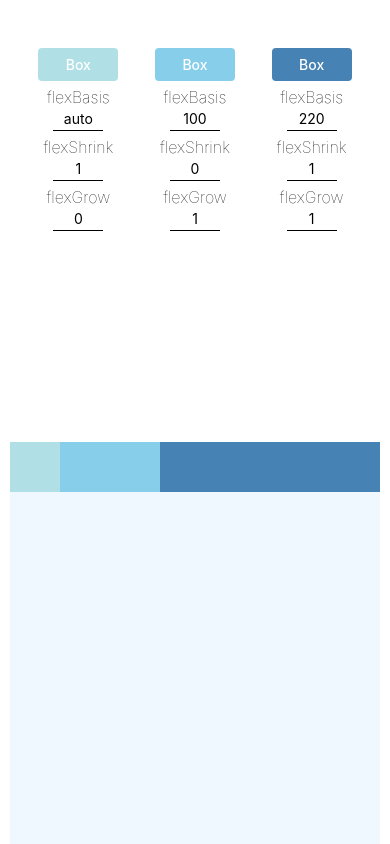
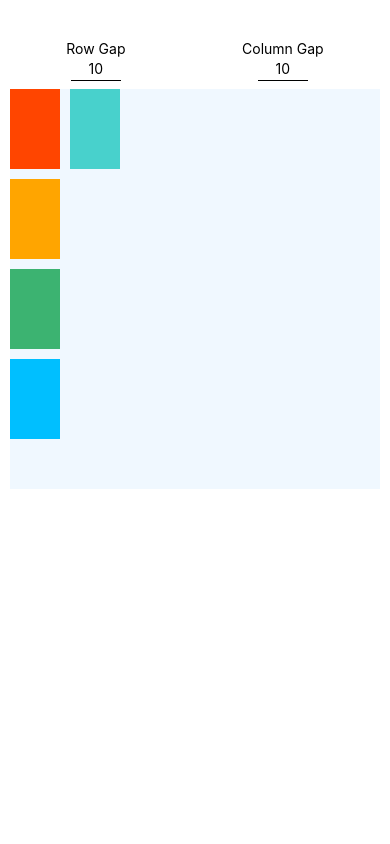
Before and after one commit to Hussain-hamim/Taskly, a React Native app: screen / in a window 390 px wide. Built offline with nearby package versions, Linux system fonts and the light colour scheme.

Commit message:
Row Gap, Column Gap and Gap

```diff
--- a/App.js
+++ b/App.js
@@ -1,184 +1,97 @@
 import React, { useState } from "react";
-import {
-  View,
-  Text,
-  TextInput,
-  StyleSheet,
-  KeyboardAvoidingView,
-} from "react-native";
+import { View, Text, StyleSheet, TextInput } from "react-native";
 
-const App = () => {
-  const [powderblue, setPowderblue] = useState({
-    flexBasis: "auto",
-    flexShrink: 1,
-    flexGrow: 0,
-  });
-  const [skyblue, setSkyblue] = useState({
-    flexBasis: 100,
-    flexShrink: 0,
-    flexGrow: 1,
-  });
-  const [steelblue, setSteelblue] = useState({
-    flexBasis: 220,
-    flexShrink: 1,
-    flexGrow: 1,
-  });
+const RowGapAndColumnGap = () => {
+  const [rowGap, setRowGap] = useState(10);
+  const [columnGap, setColumnGap] = useState(10);
 
   return (
-    <View style={styles.container}>
-      <View
-        style={[
-          styles.container,
-          {
-            flexDirection: "row",
-            alignContent: "space-between",
-          },
-        ]}
-      >
-        <BoxInfo color="powderblue" {...powderblue} setStyle={setPowderblue} />
-        <BoxInfo color="skyblue" {...skyblue} setStyle={setSkyblue} />
-        <BoxInfo color="steelblue" {...steelblue} setStyle={setSteelblue} />
+    <PreviewLayout
+      columnGap={columnGap}
+      handleColumnGapChange={setColumnGap}
+      rowGap={rowGap}
+      handleRowGapChange={setRowGap}
+    >
+      <View style={[styles.box, styles.box1]} />
+      <View style={[styles.box, styles.box2]} />
+      <View style={[styles.box, styles.box3]} />
+      <View style={[styles.box, styles.box4]} />
+      <View style={[styles.box, styles.box5]} />
+    </PreviewLayout>
+  );
+};
+
+const PreviewLayout = ({
+  children,
+  handleColumnGapChange,
+  handleRowGapChange,
+  rowGap,
+  columnGap,
+}) => (
+  <View style={styles.previewContainer}>
+    <View style={styles.inputContainer}>
+      <View style={styles.itemsCenter}>
+        <Text>Row Gap</Text>
+        <TextInput
+          style={styles.input}
+          value={rowGap}
+          onChangeText={(v) => handleRowGapChange(Number(v))}
+        />
       </View>
-
-      <View style={styles.previewContainer}>
-        <View
-          style={[
-            styles.box,
-            {
-              flexBasis: powderblue.flexBasis,
-              flexGrow: powderblue.flexGrow,
-              flexShrink: powderblue.flexShrink,
-              backgroundColor: "powderblue",
-            },
-          ]}
-        />
-
-        <View
-          style={[
-            styles.box,
-            {
-              flexBasis: skyblue.flexBasis,
-              flexGrow: skyblue.flexGrow,
-              flexShrink: skyblue.flexShrink,
-              backgroundColor: "skyblue",
-            },
-          ]}
-        />
-        <View
-          style={[
-            styles.box,
-            {
-              flexBasis: steelblue.flexBasis,
-              flexGrow: steelblue.flexGrow,
-              flexShrink: steelblue.flexShrink,
-              backgroundColor: "steelblue",
-            },
-          ]}
+      <View style={styles.itemsCenter}>
+        <Text>Column Gap</Text>
+        <TextInput
+          style={styles.input}
+          value={columnGap}
+          onChangeText={(v) => handleColumnGapChange(Number(v))}
         />
       </View>
     </View>
-  );
-};
-
-const BoxInfo = ({ color, flexBasis, flexShrink, setStyle, flexGrow }) => (
-  <View style={[styles.row, { flexDirection: "column" }]}>
-    <View
-      style={[
-        styles.boxLabel,
-        {
-          backgroundColor: color,
-        },
-      ]}
-    >
-      <Text
-        style={{
-          color: "#fff",
-          fontWeight: "500",
-          textAlign: "center",
-        }}
-      >
-        Box
-      </Text>
-    </View>
-
-    <Text style={styles.label}>flexBasis</Text>
-    <TextInput
-      value={flexBasis}
-      style={styles.input}
-      onChangeText={(fB) =>
-        setStyle((value) => ({
-          ...value,
-          flexBasis: isNaN(parseInt(fB, 10)) ? "auto" : parseInt(fB, 10),
-        }))
-      }
-    />
-
-    <Text style={styles.label}>flexShrink</Text>
-    <TextInput
-      value={flexShrink}
-      style={styles.input}
-      onChangeText={(fS) =>
-        setStyle((value) => ({
-          ...value,
-          flexShrink: isNaN(parseInt(fS, 10)) ? undefined : parseInt(fS, 10),
-        }))
-      }
-    />
-    <Text style={styles.label}>flexGrow</Text>
-    <TextInput
-      value={flexGrow}
-      style={styles.input}
-      onChangeText={(fG) =>
-        setStyle((value) => ({
-          ...value,
-          flexGrow: isNaN(parseInt(fG, 10)) ? undefined : parseInt(fG, 10),
-        }))
-      }
-    />
+    <View style={[styles.container, { rowGap, columnGap }]}>{children}</View>
   </View>
 );
 
 const styles = StyleSheet.create({
-  container: {
-    flex: 1,
-    paddingHorizontal: 10,
-    marginTop: 20,
+  itemsCenter: { alignItems: "center" },
+  inputContainer: {
+    gap: 4,
+    flexDirection: "row",
+    justifyContent: "space-around",
   },
-  box: {
-    flex: 1,
-    height: 50,
-    width: 50,
-  },
-  boxLabel: {
-    minWidth: 80,
-    padding: 8,
-    borderRadius: 4,
-    marginTop: 8,
-  },
-  label: {
-    marginTop: 6,
-    fontSize: 16,
-    fontWeight: "100",
-  },
-  previewContainer: {
-    flex: 1,
-    flexDirection: "row",
-    backgroundColor: "aliceblue",
-    // marginTop: 100,
-  },
-  row: {
-    flex: 1,
-    flexDirection: "row",
-    flexWrap: "wrap",
-    alignItems: "center",
-    marginBottom: 10,
-  },
+  previewContainer: { padding: 10, flex: 1, marginTop: 30 },
   input: {
     borderBottomWidth: 1,
     paddingVertical: 3,
     width: 50,
     textAlign: "center",
   },
+  container: {
+    flex: 1,
+    marginTop: 8,
+    backgroundColor: "aliceblue",
+    maxHeight: 400,
+    flexWrap: "wrap",
+    alignContent: "flex-start",
+  },
+  box: {
+    width: 50,
+    height: 80,
+  },
+  box1: {
+    backgroundColor: "orangered",
+  },
+  box2: {
+    backgroundColor: "orange",
+  },
+  box3: {
+    backgroundColor: "mediumseagreen",
+  },
+  box4: {
+    backgroundColor: "deepskyblue",
+  },
+  box5: {
+    backgroundColor: "mediumturquoise",
+  },
 });
 
-export default App;
+export default RowGapAndColumnGap;
```
